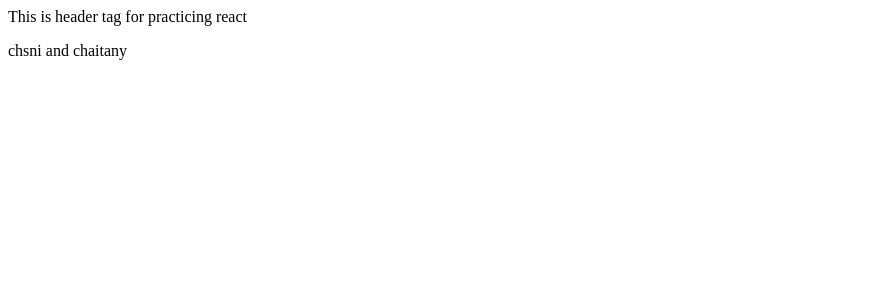
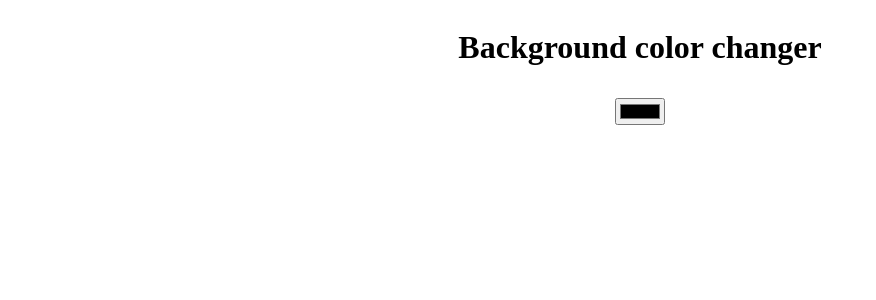
Before and after one commit to Prem3a3/react-practice-auth, a React (Create React App) app: page / in a window 1280 px wide. Shown: the top 300 px of the page, without its empty margins (0-876 px from the left). Built offline with nearby package versions, Linux system fonts and the light colour scheme.

Commit message:
added new background color on change

```diff
--- /dev/null
+++ b/public/global.css
@@ -0,0 +1,11 @@
+* {
+    margin: 0;
+    padding: 0;
+    box-sizing: border-box;
+}
+
+body {
+    display: flex;
+    justify-content: center;
+    align-items: center;
+}
--- a/public/index.html
+++ b/public/index.html
@@ -29,6 +29,7 @@
   <body>
     <noscript>You need to enable JavaScript to run this app.</noscript>
     <div id="root"></div>
+    <link rel="stylesheer" href="./global.css">
     <!--
       This HTML file is a template.
       If you open it directly in the browser, you will see an empty page.
--- a/src/App.css
+++ b/src/App.css
@@ -36,3 +36,11 @@
     transform: rotate(360deg);
   }
 }
+
+.Wrapper{
+  display: flex;
+  justify-content: center;
+  align-items: center;
+  flex-direction: column;
+  gap: 10px;
+}
--- a/src/App.js
+++ b/src/App.js
@@ -1,12 +1,13 @@
-import logo from './logo.svg';
 import './App.css';
-import { Header } from './header';
 
 export function App() {
   return (
-    <div>
-      <Header/>
-      <p>chsni and chaitany</p>
+    <div className='Wrapper'>
+      <h1> Background color changer</h1>
+      <input type='color' onChange={(e) => {
+        document.body.style.background = e.target.value
+      }} />
+
     </div>
   )
 }
```
